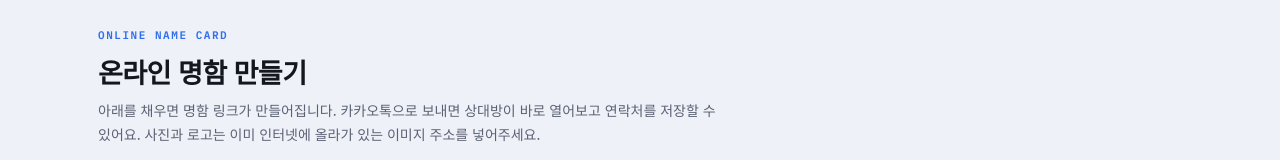
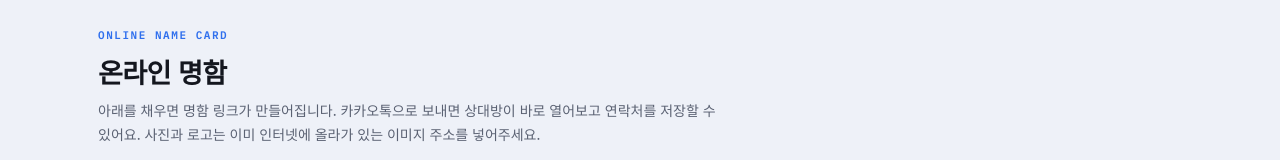
Before and after one commit to coachhj/namecards, a plain HTML site: page index.html in a window 1280 px wide. Shown: the top 160 px of the page. Drawn offline with Linux system fonts and the light colour scheme.

Commit message:
UPDATE22

```diff
--- a/index.html
+++ b/index.html
@@ -6,6 +6,8 @@
 <title>온라인 명함</title>
 <meta property="og:title" content="온라인 명함">
 <meta property="og:type" content="website">
+<meta property="og:description" content="눌러서 명함을 확인하세요.">
+<meta name="description" content="눌러서 명함을 확인하세요.">
 <meta name="twitter:title" content="온라인 명함">
 <link rel="preconnect" href="https://fonts.googleapis.com">
 <link rel="preconnect" href="https://fonts.gstatic.com" crossorigin>
@@ -332,7 +334,7 @@
 
   <div class="masthead">
     <div class="eyebrow mono">ONLINE NAME CARD</div>
-    <h1>온라인 명함 만들기</h1>
+    <h1>온라인 명함</h1>
     <p>아래를 채우면 명함 링크가 만들어집니다. 카카오톡으로 보내면 상대방이 바로 열어보고 연락처를 저장할 수 있어요. 사진과 로고는 이미 인터넷에 올라가 있는 이미지 주소를 넣어주세요.</p>
   </div>
 
```
